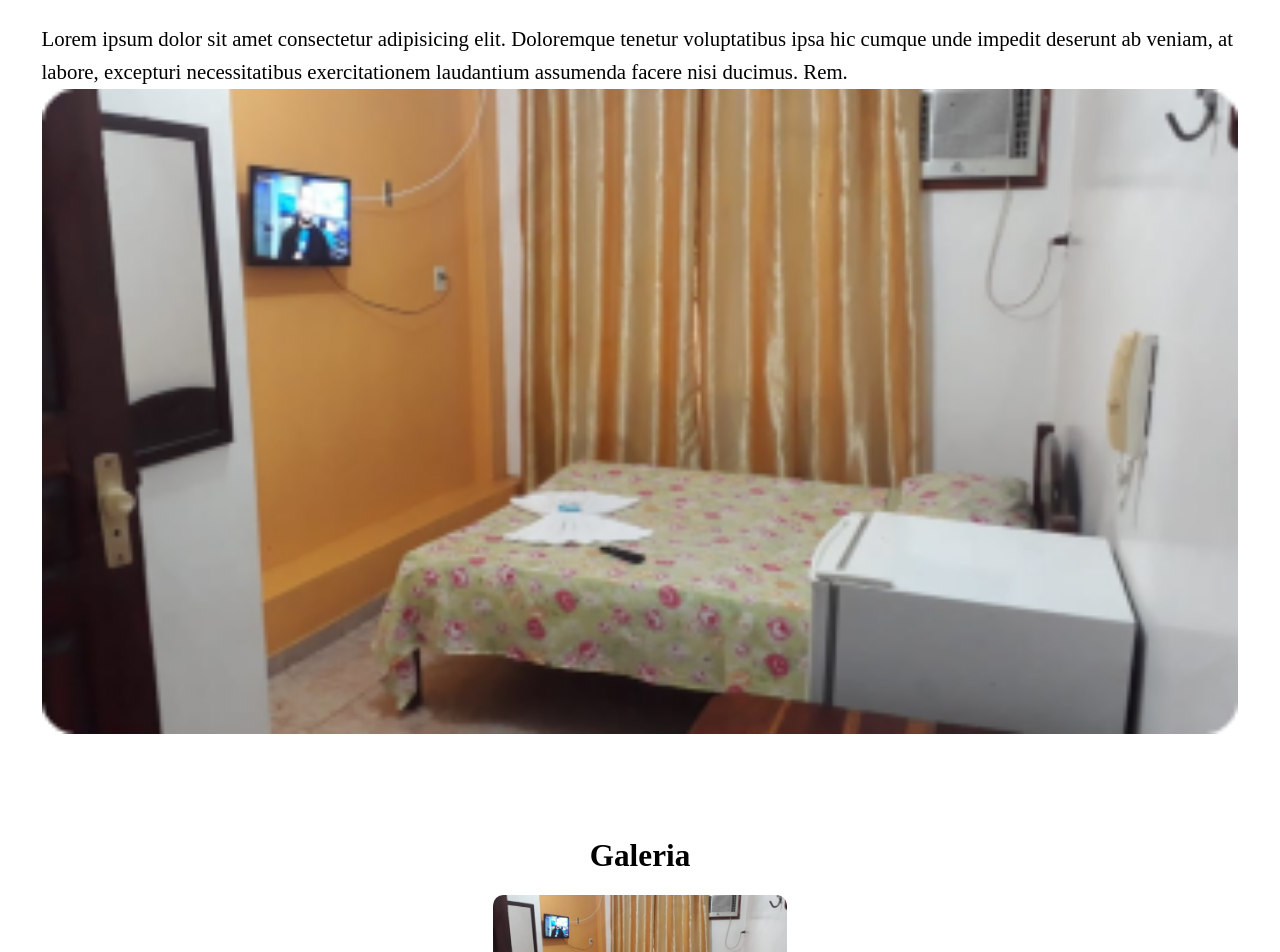
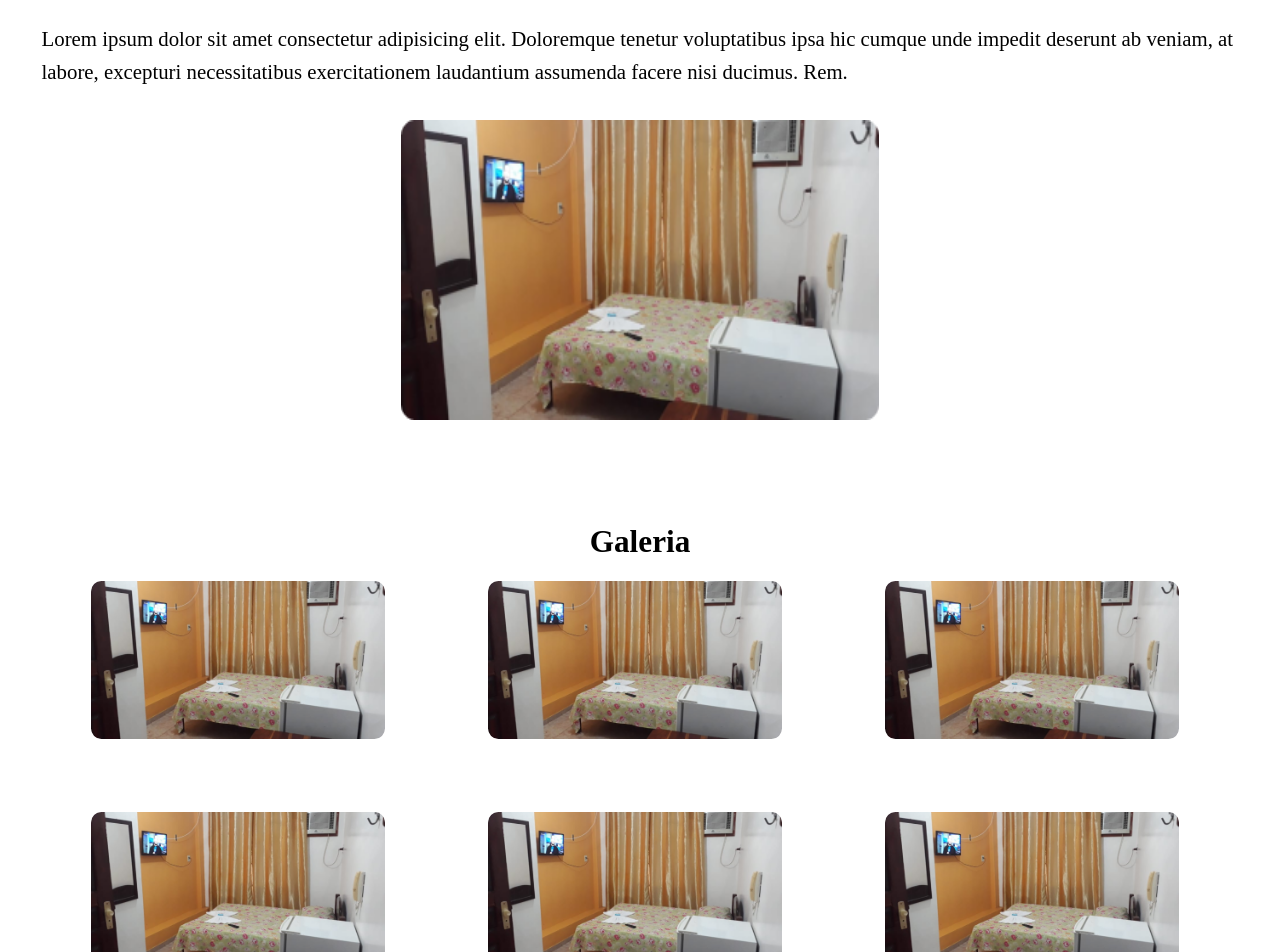
Before and after one commit to lumamontes/hotel, a React (Create React App) app: page / in a window 1280 px wide. Shown: the part 2080-3032 px from the top of the page. Built offline with nearby package versions, Linux system fonts and the light colour scheme.

Commit message:
mapa adicionado e galeria em grid

```diff
--- a/src/pages/Landing/index.js
+++ b/src/pages/Landing/index.js
@@ -53,13 +53,14 @@ function Landing() {
                     <br></br>
                      Lorem ipsum dolor sit amet consectetur adipisicing elit. Doloremque tenetur voluptatibus ipsa hic cumque unde impedit deserunt ab veniam, at labore, excepturi necessitatibus exercitationem laudantium assumenda facere nisi ducimus. Rem.</p>
 
-                    <img src={ImgRoom} alt="Imagem Quarto"/>
+                    <img  src={ImgRoom} alt="Imagem Quarto"/>
                 </div>
             </div>
 
             <div className="gallery container">
                 <h2 className="title">Galeria</h2>
                 <figure>
+                    <img className="img-gallery" src={ImgRoom} alt="Imagem Quarto"/>
                     <img className="img-gallery" src={ImgRoom} alt="Imagem Quarto"/>
                     <img className="img-gallery" src={ImgRoom} alt="Imagem Quarto"/>
                     <img className="img-gallery" src={ImgRoom} alt="Imagem Quarto"/>
--- a/src/pages/Landing/style.css
+++ b/src/pages/Landing/style.css
@@ -127,6 +127,30 @@ figure {
     #landing-container .room-content .room-cards {
         margin-bottom: 0;
     }
+    .about-container-container .about-info > img{
+        width: 40%;
+        height: 300px;
+        margin: 0 auto;
+        margin-top: 3rem;
+    }
+    .gallery h2{
+        text-align: center;
+    }
+    figure {
+        margin-left: 4rem;
+        display: grid;
+        grid-template-columns: 1fr 1fr 1fr;
+        gap: 5rem;
 
+    }
+    .img-gallery {
+        width: 85%;
+        margin-top: 2rem;
+        display: flex;
+        justify-content: center;
+        align-items: center;
+
+        border-radius: 1rem;
+    }
 
 }
```
Also changed, not shown: 1 other file (tests, documents, lock files or other folders).
